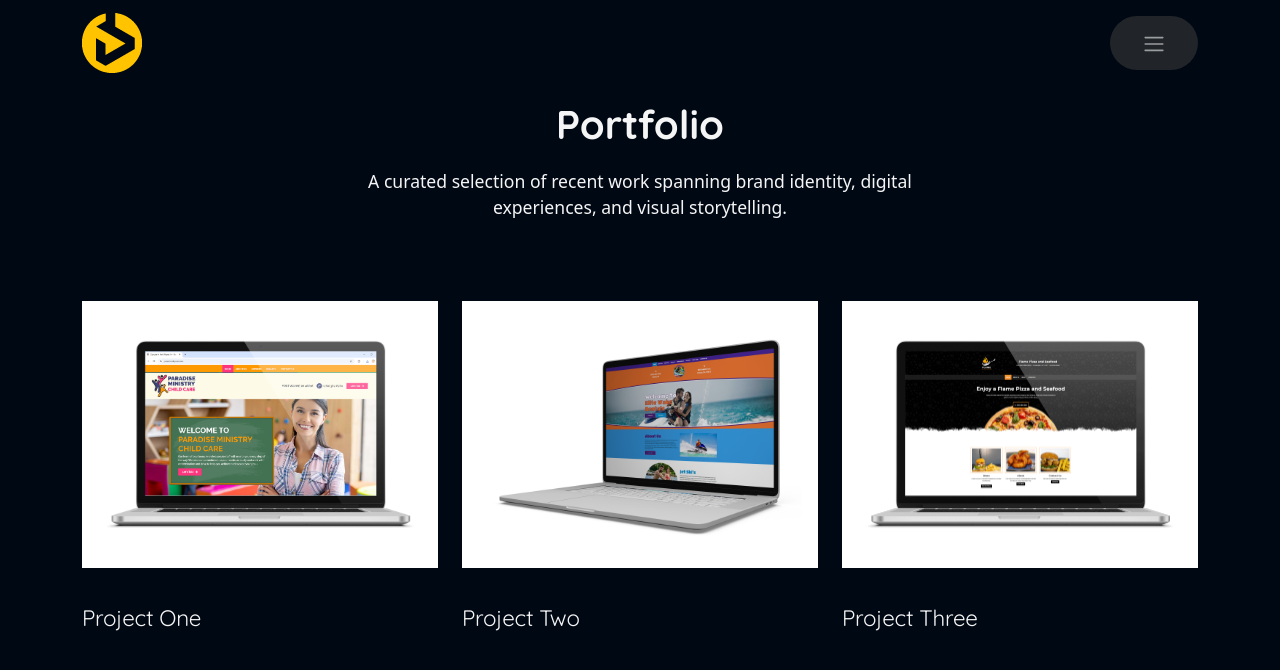
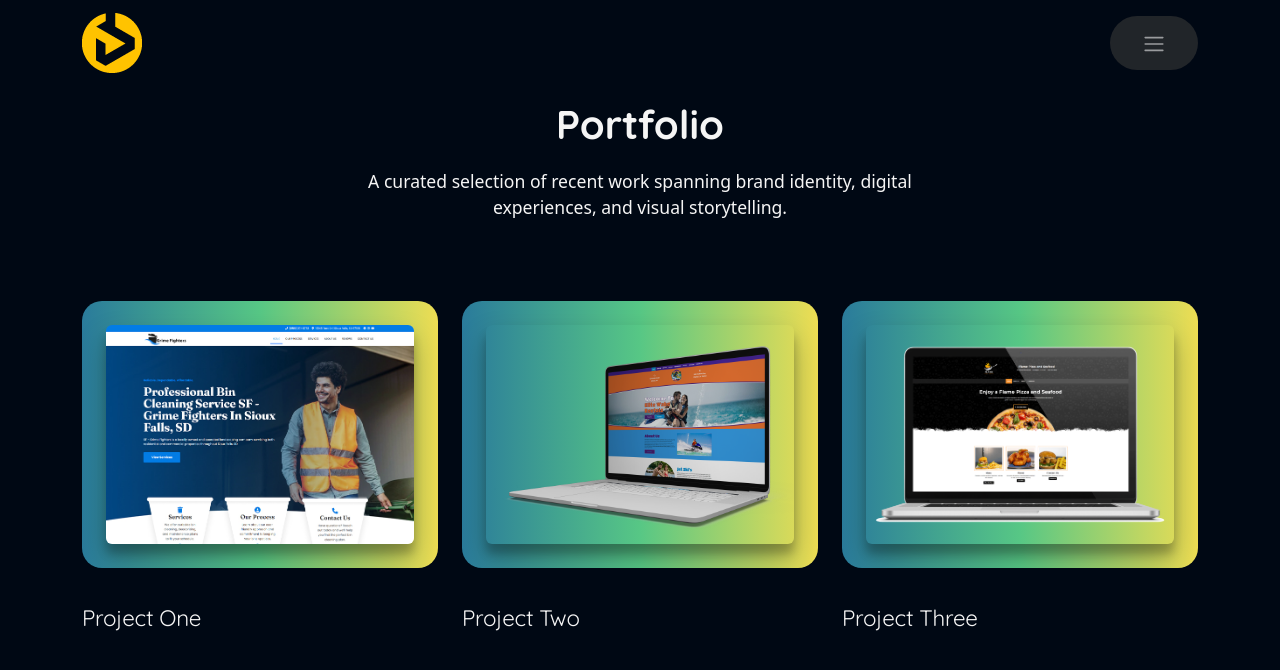
Before and after one commit to magarbinod/myPortfolio, a React (Vite) app: page /portfolio in a window 1280 px wide. Shown: the top 670 px of the page. Built offline with nearby package versions, Linux system fonts and the light colour scheme.

Commit message:
fixing portfolio

```diff
--- a/src/App.css
+++ b/src/App.css
@@ -40,9 +40,9 @@ h4 {
   transition: all 0.3s ease;
   color: #fff;
 }
-img {
+/* img {
   border-radius: 25px;
-}
+} */
 
 /* Navbar ========================================================= */
 /* Navbar transitions */
@@ -64,7 +64,11 @@ img {
   left: 0;
   width: 100%;
   height: 100%;
-  background: linear-gradient(135deg, rgba(0, 0, 0, 0.98) 0%, rgba(20, 20, 20, 0.98) 100%);
+  background: linear-gradient(
+    135deg,
+    rgba(0, 0, 0, 0.98) 0%,
+    rgba(20, 20, 20, 0.98) 100%
+  );
   backdrop-filter: blur(10px);
   color: white;
   display: flex;
@@ -150,7 +154,7 @@ img {
 
 /* Hover effect for links */
 .fullscreen-menu a::before {
-  content: '';
+  content: "";
   position: absolute;
   bottom: -5px;
   left: 50%;
@@ -1062,16 +1066,25 @@ img {
 .portfolio-image {
   position: relative;
   overflow: hidden;
-  background-color: #fff;
-  padding: 1rem;
+  background: #2a7b9b;
+  background: linear-gradient(
+    90deg,
+    rgba(42, 123, 155, 1) 0%,
+    rgba(87, 199, 133, 1) 50%,
+    rgba(237, 221, 83, 1) 100%
+  );
+  padding: 1.5rem;
   aspect-ratio: 4/3;
   border-radius: 0;
+  border-radius: 20px;
 }
 
 .portfolio-image img {
+  border-radius: 6px;
   width: 100%;
   height: 100%;
   object-fit: cover;
+  box-shadow: rgba(0, 0, 0, 0.25) 0px 14px 28px, rgba(0, 0, 0, 0.22) 0px 10px 10px;
   transition: transform 0.6s cubic-bezier(0.25, 0.46, 0.45, 0.94);
 }
 
--- a/src/api/portfolioData.json
+++ b/src/api/portfolioData.json
@@ -2,20 +2,22 @@
   {
     "id": "1",
     "category": "branding",
-    "image": "../Daycare.png",
-    "title": "Project One"
+    "image": "../ProjectTwo.jpg",
+    "title": "Project One",
+    "url": "https://gf.siteflex.com/"
   },
   {
     "id": "2",
     "category": "web",
     "image": "../Elite-Wake.png",
-    "title": "Project Two"
+    "title": "Project Two",
+    "url": "https://example.com/project-two"
   },
   {
     "id": "3",
     "category": "photography",
     "image": "../Flame-Pizza-and-SeaFood.png",
-    "title": "Project Three"
+    "title": "Project Three",
+    "url": "https://example.com/project-three"
   }
-
 ]
--- a/src/pages/Portfolio.jsx
+++ b/src/pages/Portfolio.jsx
@@ -2,6 +2,7 @@ import React, { useState } from "react";
 import "../App.css";
 
 import portfolioItems from "../api/portfolioData.json";
+
 
 
 const Portfolio = () => {
@@ -58,10 +59,10 @@ const Portfolio = () => {
                   />
                   <div className="portfolio-overlay">
                     <div className="portfolio-actions">
-                      <a href="#" className="action-btn">
+                      <a href={item.url} className="action-btn">
                         <i className="bi bi-eye"></i>
                       </a>
-                      <a href="#" className="action-btn">
+                      <a href={item.url} className="action-btn">
                         <i className="bi bi-arrow-up-right"></i>
                       </a>
                     </div>
```
Also changed, not shown: public/ProjectTwo.jpg (added), src/assets/images/ProjectTwo.jpg (added).
